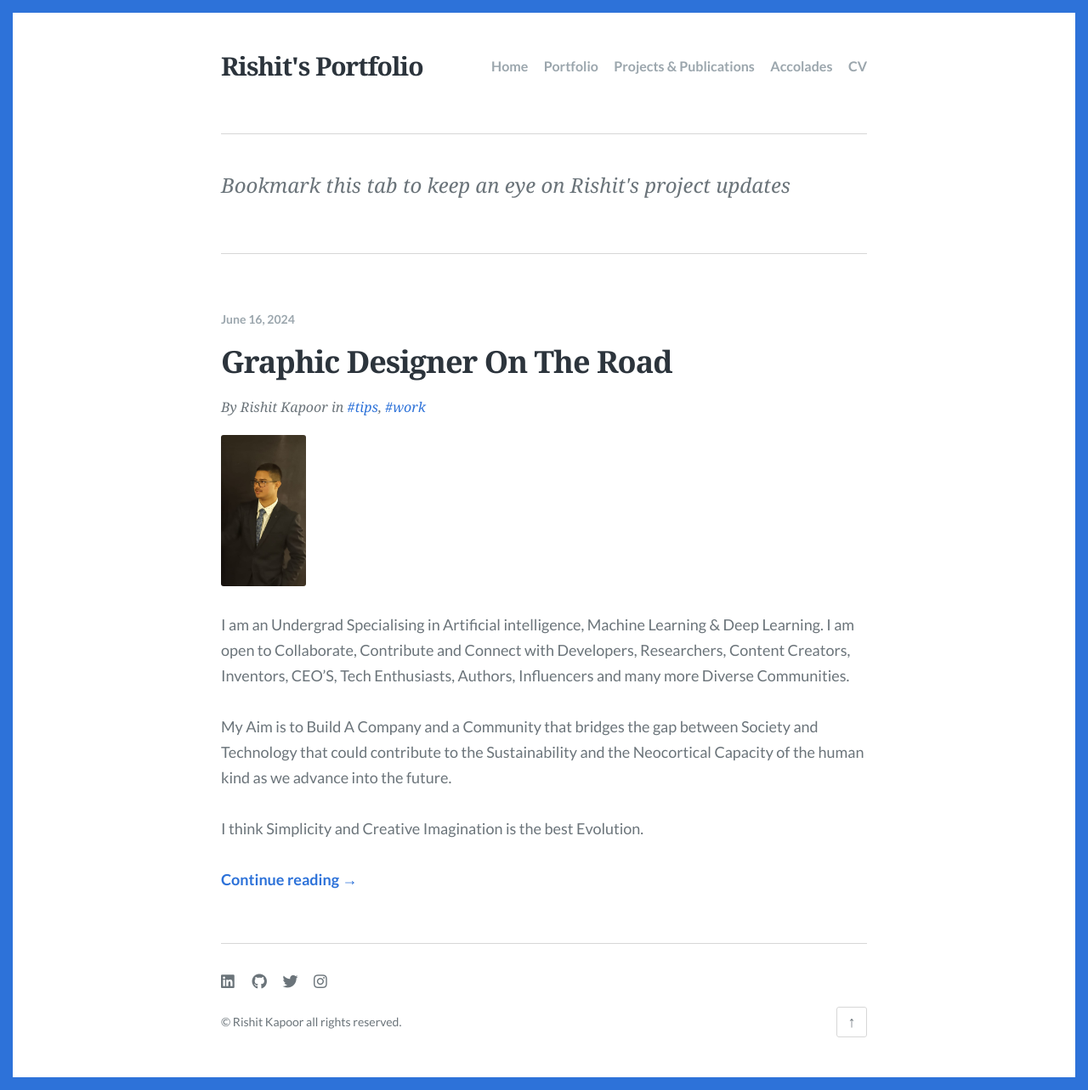
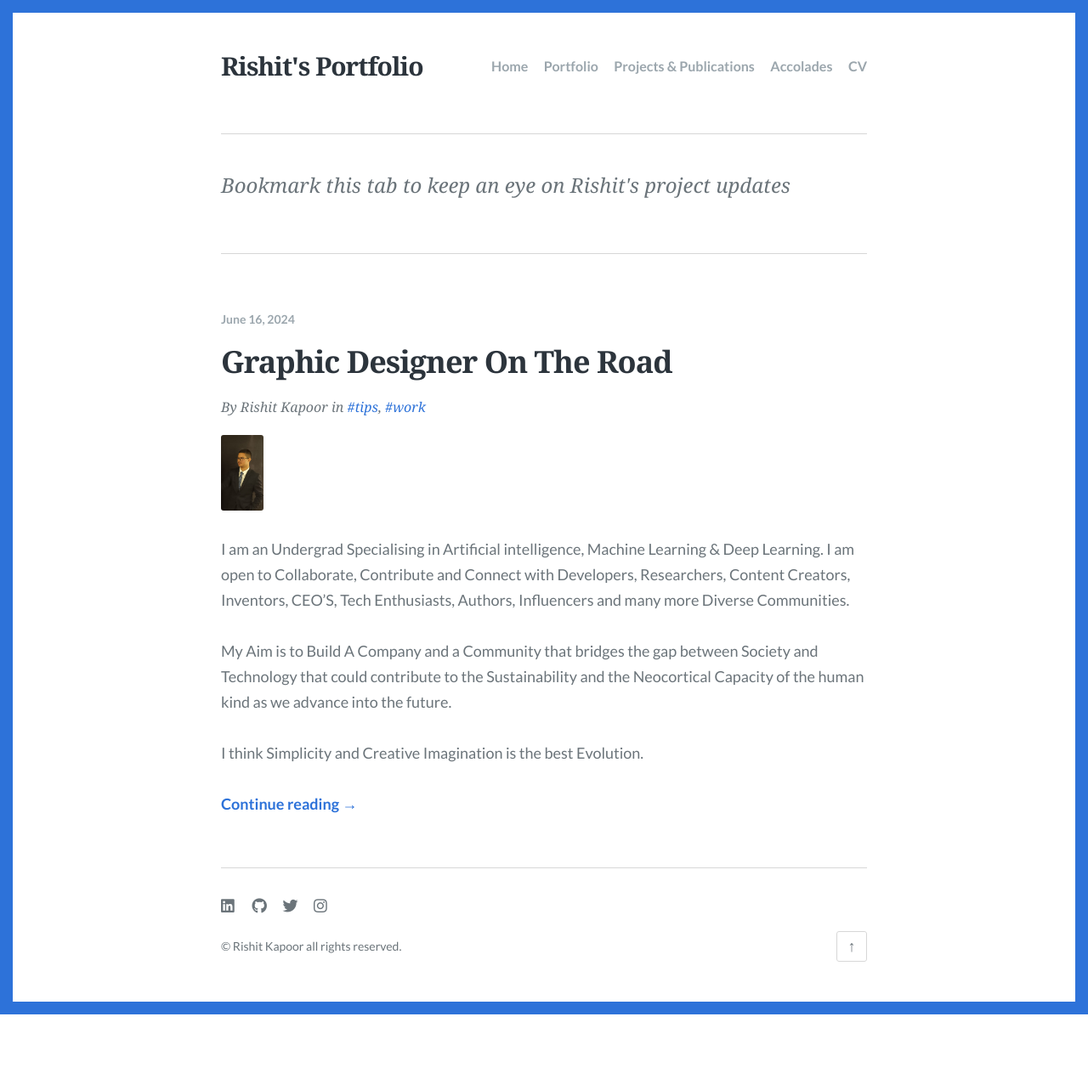
Before and after one commit to SingularityAI-SD/SingularityAI-SD.github.io, a Jekyll site: the page built from index.html, in a window 1280 px wide. Shown: the whole page at 85% size. Built offline with Jekyll 4.4.1, drawn with Linux system fonts in a browser that asks for light colours; some web fonts are replaced; the list of posts is cut into pages by our own code; after the commit the page ends 1194 px from its top, so only the background shows below that.

Commit message:
Update _general.scss

```diff
--- a/_sass/_general.scss
+++ b/_sass/_general.scss
@@ -262,9 +262,9 @@ video {
 
 @media only screen and (min-width: 971px) {
   .width-wide img {
-    margin-left: auto;
-    margin-right: auto;
-    width: 100px;
+    margin-left: 0px;
+    margin-right: 0px;
+    width: 50px;
   }
 }
 
```
